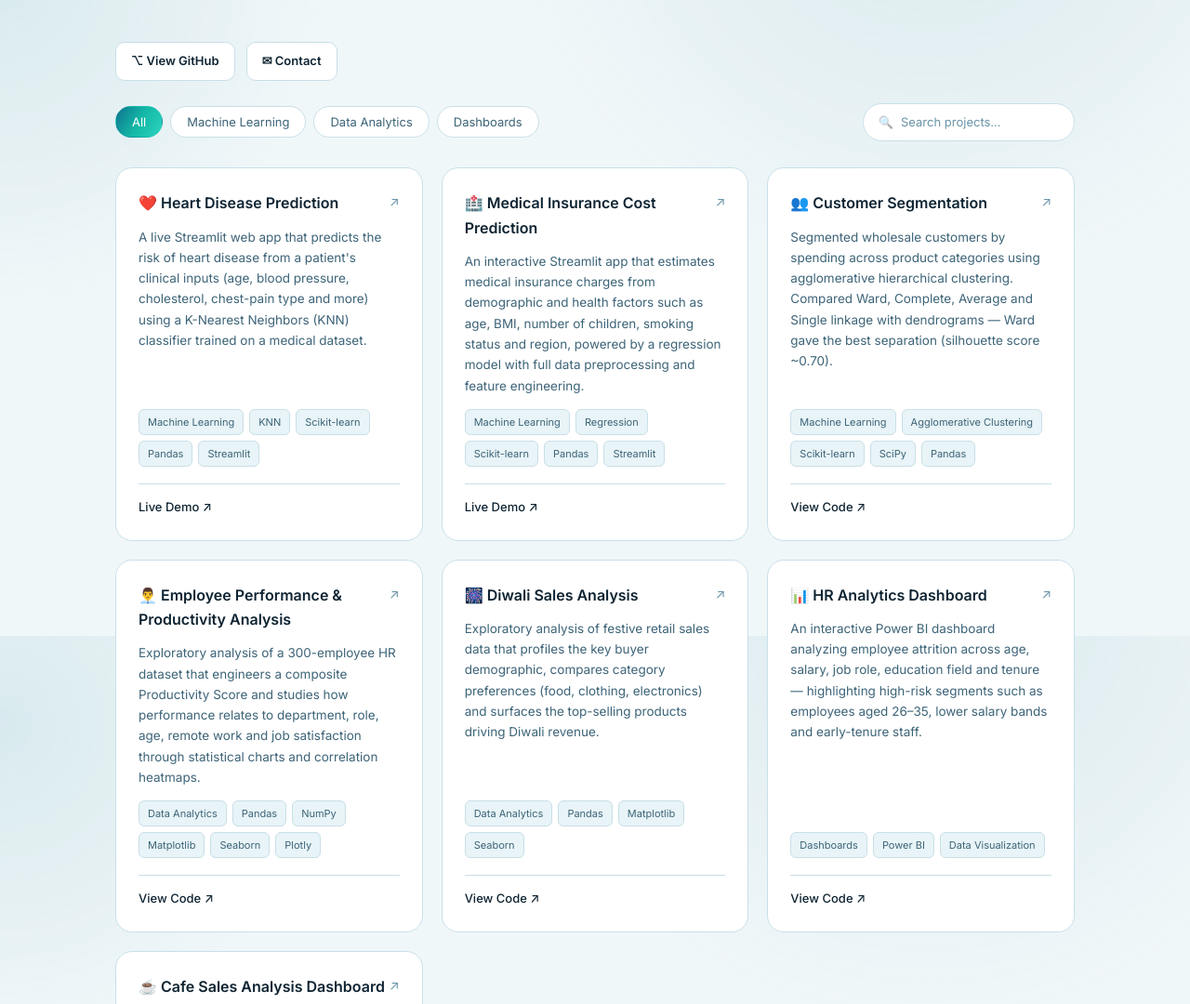
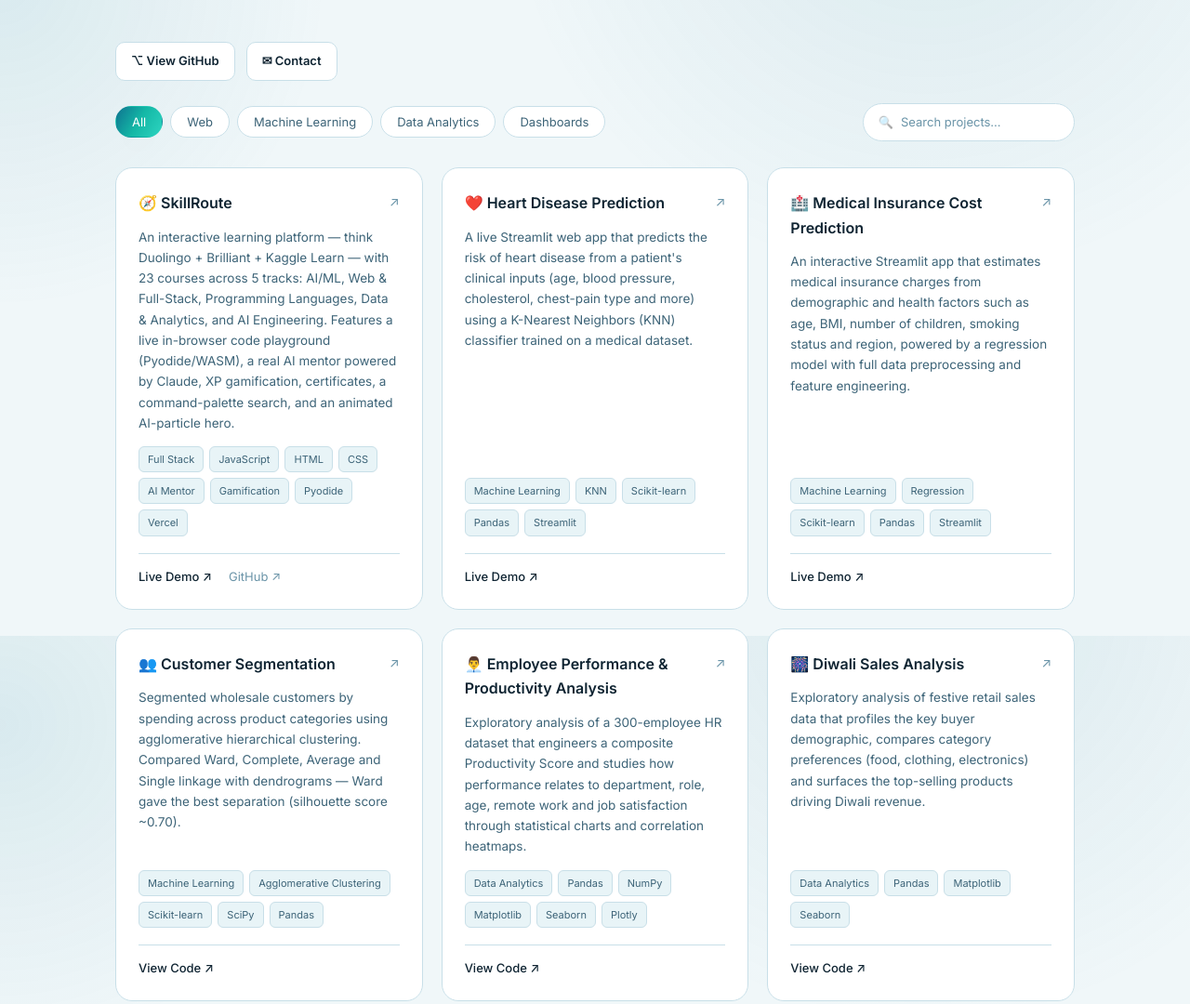
Before and after one commit to tabindafayaz1111/portfolio, a plain HTML site: page index.html in a window 1280 px wide. Shown: the part 4116-5196 px from the top of the page at 93% size. Drawn offline with Linux system fonts and the light colour scheme.

Commit message:
feat: add SkillRoute web project + Web filter to projects section

```diff
--- a/index.html
+++ b/index.html
@@ -310,6 +310,7 @@
       <div class="projects-controls">
         <div class="filters" id="filters">
           <button class="filter active" data-filter="all">All</button>
+          <button class="filter" data-filter="Web">Web</button>
           <button class="filter" data-filter="Machine Learning">Machine Learning</button>
           <button class="filter" data-filter="Data Analytics">Data Analytics</button>
           <button class="filter" data-filter="Dashboards">Dashboards</button>
--- a/script.js
+++ b/script.js
@@ -127,6 +127,13 @@
 /* ============ Project data — edit this list to add your own ============ */
 const projects = [
   {
+    title: "SkillRoute", icon: "🧭", category: "Web",
+    link: "https://skill-route-rho.vercel.app",
+    github: "https://github.com/tabindafayaz1111/SkillRoute",
+    desc: "An interactive learning platform — think Duolingo + Brilliant + Kaggle Learn — with 23 courses across 5 tracks: AI/ML, Web & Full-Stack, Programming Languages, Data & Analytics, and AI Engineering. Features a live in-browser code playground (Pyodide/WASM), a real AI mentor powered by Claude, XP gamification, certificates, a command-palette search, and an animated AI-particle hero.",
+    tags: ["Full Stack", "JavaScript", "HTML", "CSS", "AI Mentor", "Gamification", "Pyodide", "Vercel"],
+  },
+  {
     title: "Heart Disease Prediction", icon: "❤️", category: "Machine Learning",
     link: "https://heartdiseasepredictionusing-knn-git-d2r.streamlit.app/",
     desc: "A live Streamlit web app that predicts the risk of heart disease from a patient's clinical inputs (age, blood pressure, cholesterol, chest-pain type and more) using a K-Nearest Neighbors (KNN) classifier trained on a medical dataset.",
@@ -190,9 +197,13 @@ function renderProjects() {
 
   grid.innerHTML = filtered
     .map((p) => {
-      const isLive = p.link.includes("streamlit");
+      const isLive = p.link.includes("streamlit") || p.link.includes("vercel.app") || p.link.includes("netlify.app");
       const isCode = p.link.includes("github.com");
       const label = isLive ? "Live Demo ↗" : isCode ? "View Code ↗" : "Open Project ↗";
+      // Build footer links — if project has both a live link AND a github link, show both
+      const footerLinks = p.github
+        ? `<a href="${p.link}" target="_blank" rel="noopener">${label}</a><a href="${p.github}" target="_blank" rel="noopener" class="muted">GitHub ↗</a>`
+        : `<a href="${p.link}" target="_blank" rel="noopener">${label}</a>`;
       return `
     <article class="proj reveal">
       <div class="proj-head">
@@ -202,7 +213,7 @@ function renderProjects() {
       <p class="proj-desc">${p.desc}</p>
       <div class="tags">${p.tags.map((t) => `<span class="tag">${t}</span>`).join("")}</div>
       <div class="proj-foot">
-        <a href="${p.link}" target="_blank" rel="noopener">${label}</a>
+        ${footerLinks}
       </div>
     </article>`;
     })
```
